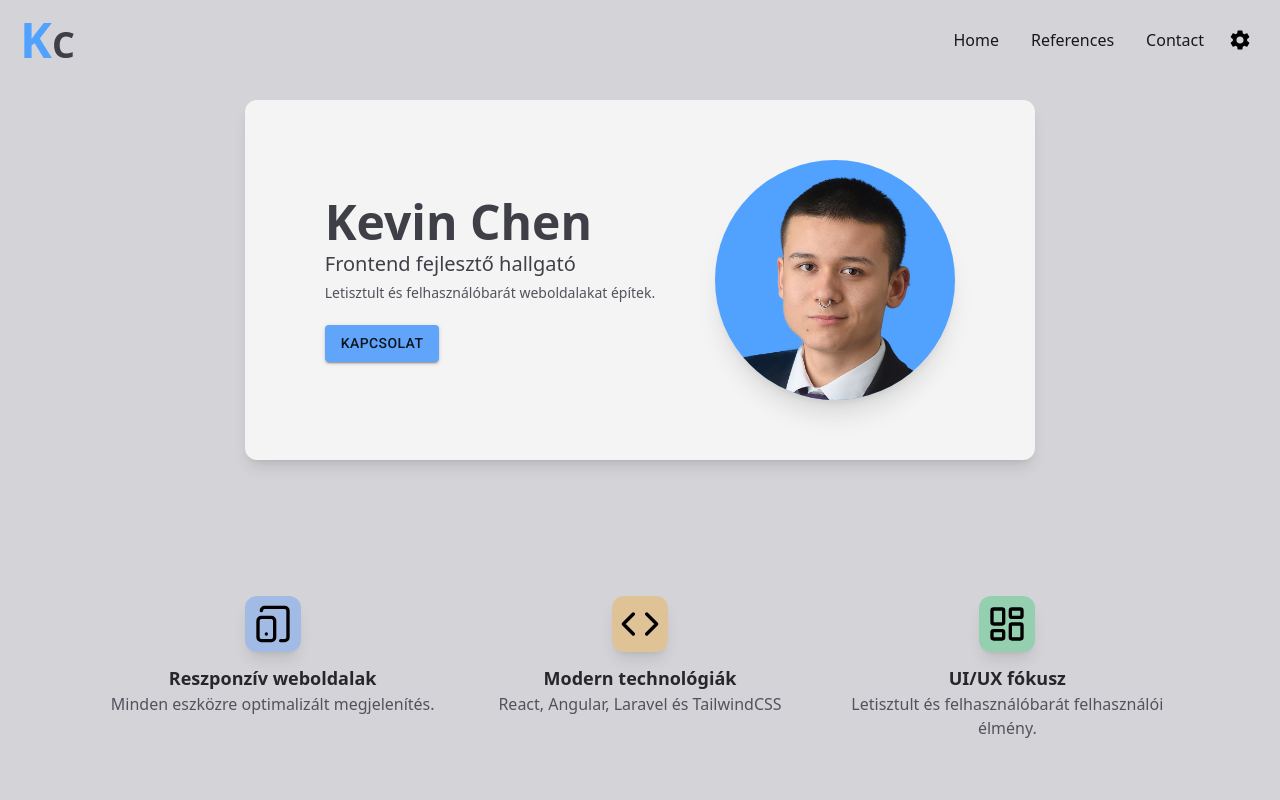
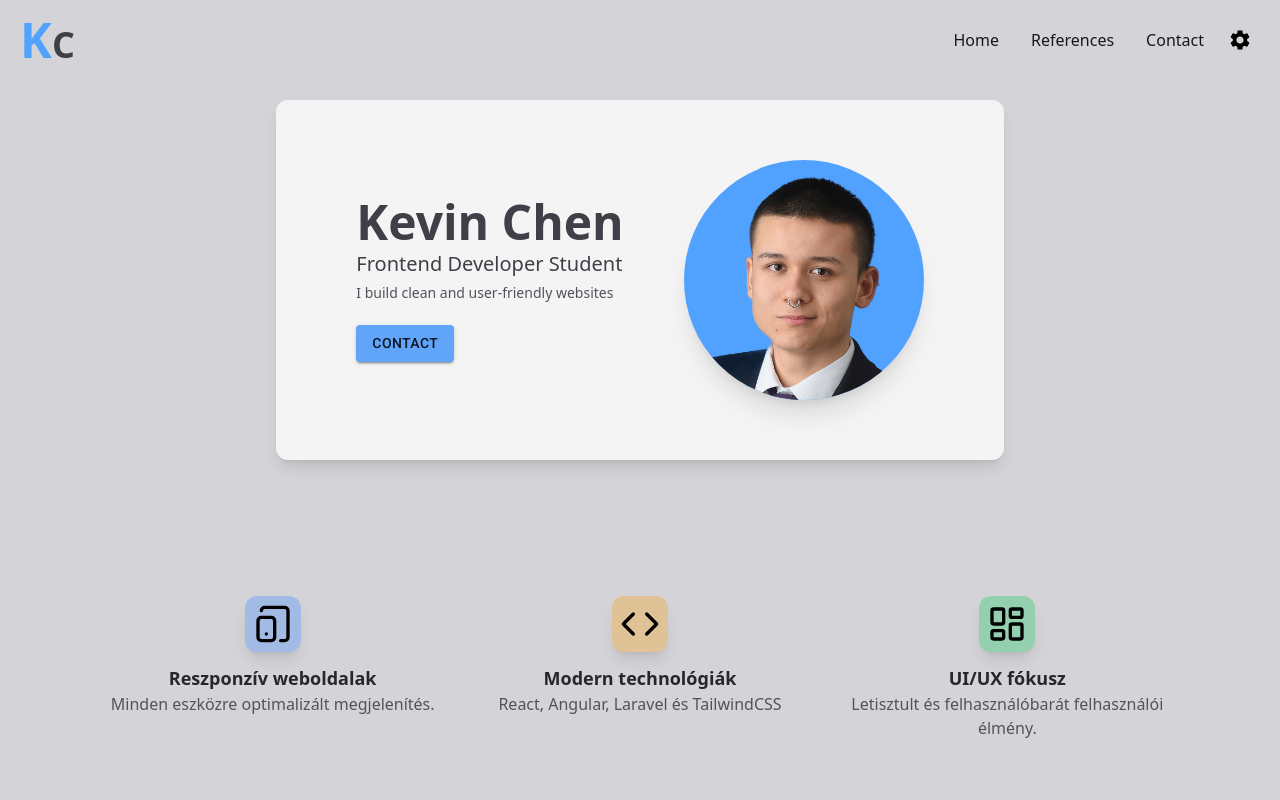
Before and after one commit to chencsi/chencsi.github.io, a React (Vite) app: page / in a window 1280 px wide. Shown: the top 800 px of the page. Built offline with nearby package versions, Linux system fonts and the light colour scheme.

Commit message:
homehero now uses translation

```diff
--- a/src/components/HomeHero.jsx
+++ b/src/components/HomeHero.jsx
@@ -1,10 +1,12 @@
 import { Button } from "@mui/material";
-import { useNavigate } from "react-router-dom";
+import { Link, useNavigate } from "react-router-dom";
 import useUI from "../hooks/useUI";
+import translations from "../utils/translations";
 
 function Hero() {
-	const { theme } = useUI();
+	const { theme, lang } = useUI();
 	const navigate = useNavigate();
+	const content = translations[lang]?.pages?.home?.hero;
 
 	return (
 		<section
@@ -12,18 +14,19 @@ function Hero() {
 		>
 			<div className="flex flex-col self-center text-center sm:text-left sm:gap-1">
 				<h1 className="sm:text-left text-4xl sm:text-4xl md:text-5xl font-bold">
-					Kevin Chen
+					{content?.h1}
 				</h1>
 				<h2
 					className={`${theme === "dark" ? "text-zinc-300" : "text-zinc-700"} text-xl text-md`}
 				>
-					Frontend fejlesztő hallgató
+					{content?.h2}
 				</h2>
 				<p
 					className={`${theme === "dark" ? "text-zinc-300" : "text-zinc-600"} text-sm leading-relaxed`}
 				>
-					Letisztult és felhasználóbarát weboldalakat építek.
+					{content?.p}
 				</p>
+				<Link to={"/contact"}>
 					<Button
 						sx={{
 							mx: { xs: "auto", sm: 0 },
@@ -32,15 +35,15 @@ function Hero() {
 							px: 2,
 						}}
 						variant="contained"
-					onClick={() => navigate("/contact")}
 					>
-					Kapcsolat
+						{content?.button}
 					</Button>
+				</Link>
 			</div>
 			<div className="block max-w-50 max-h-50 md:max-w-60 md:max-h-60 overflow-hidden rounded-full bg-blue-400 select-none pointer-events-none shadow-xl">
 				<img
 					src="/portrait.png"
-					alt="'Portrait photo'"
+					alt={content?.imgAlt}
 					className="w-full h-full object-cover object-[50%_10%] shadow-lg"
 				/>
 			</div>
```
Lines whose indentation alone changed are shown as unchanged.
